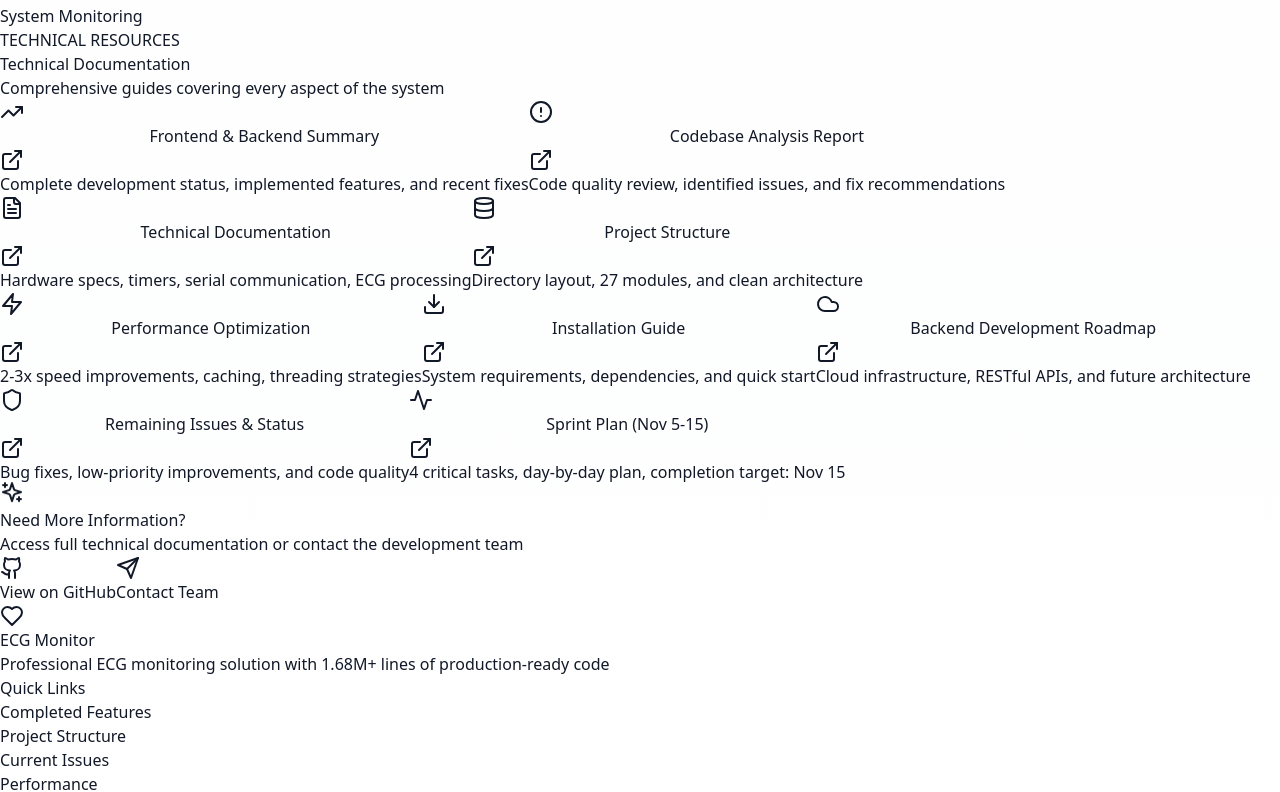
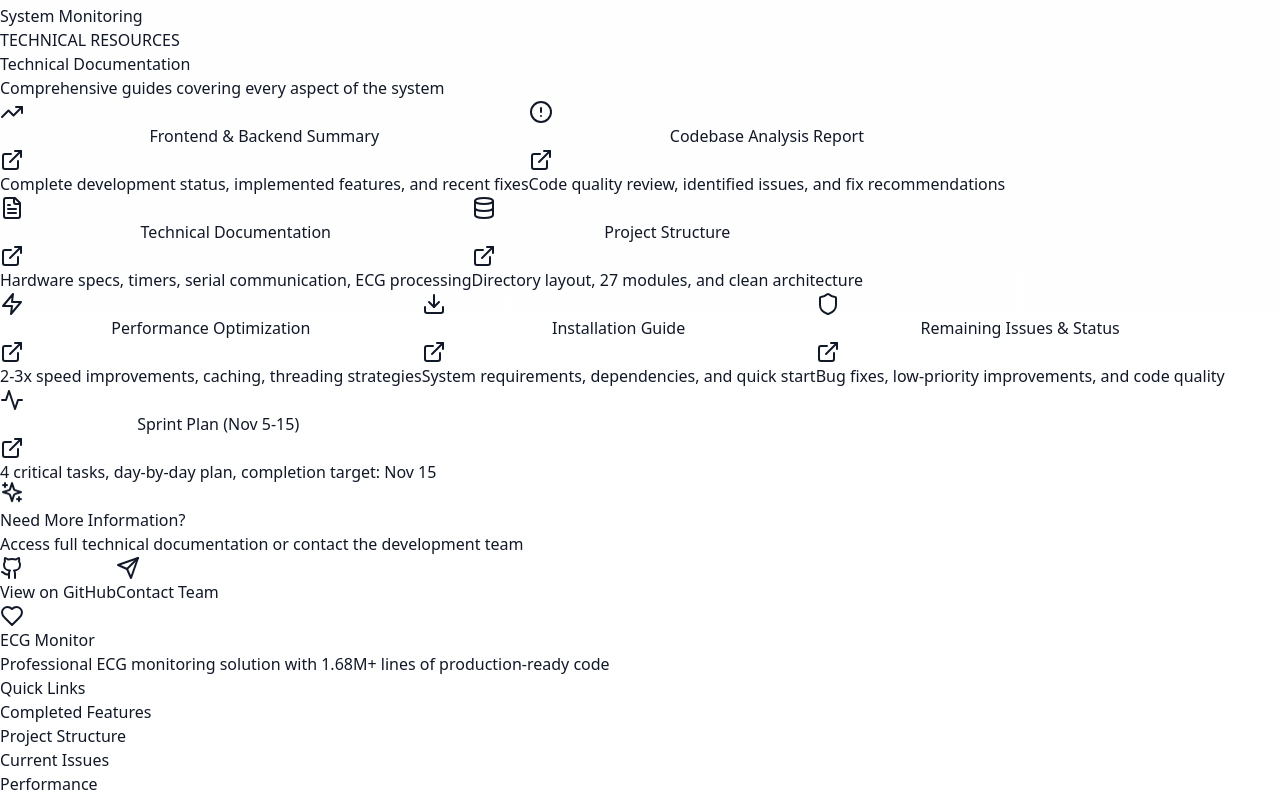
Before and after one commit to DivyansghDMK/ECGWeb, a React (Vite) app: page / in a window 1280 px wide. Shown: the part 6018-6810 px from the top of the page. Built offline with nearby package versions, Linux system fonts and the light colour scheme.

Commit message:
Remove Backend Development Roadmap - focus on completed technical documentation only

```diff
--- a/src/App.tsx
+++ b/src/App.tsx
@@ -1,6 +1,6 @@
 import { useState, useEffect } from 'react';
 import {
-  Activity, CheckCircle2, FileText, Shield, Cloud, Database,
+  Activity, CheckCircle2, FileText, Shield, Database,
   Zap, Heart, Menu, X, Github, ExternalLink, Download, Send,
   Code, Package, AlertCircle, TrendingUp, BarChart3, Lock, Sparkles
 } from 'lucide-react';
@@ -797,13 +797,6 @@ function App() {
               color: 'cyan'
             },
             {
-              key: 'backend-roadmap',
-              icon: Cloud,
-              title: 'Backend Development Roadmap',
-              description: 'Cloud infrastructure, RESTful APIs, and future architecture',
-              color: 'indigo'
-            },
-            {
               key: 'remaining-issues',
               icon: Shield,
               title: 'Remaining Issues & Status',
```
